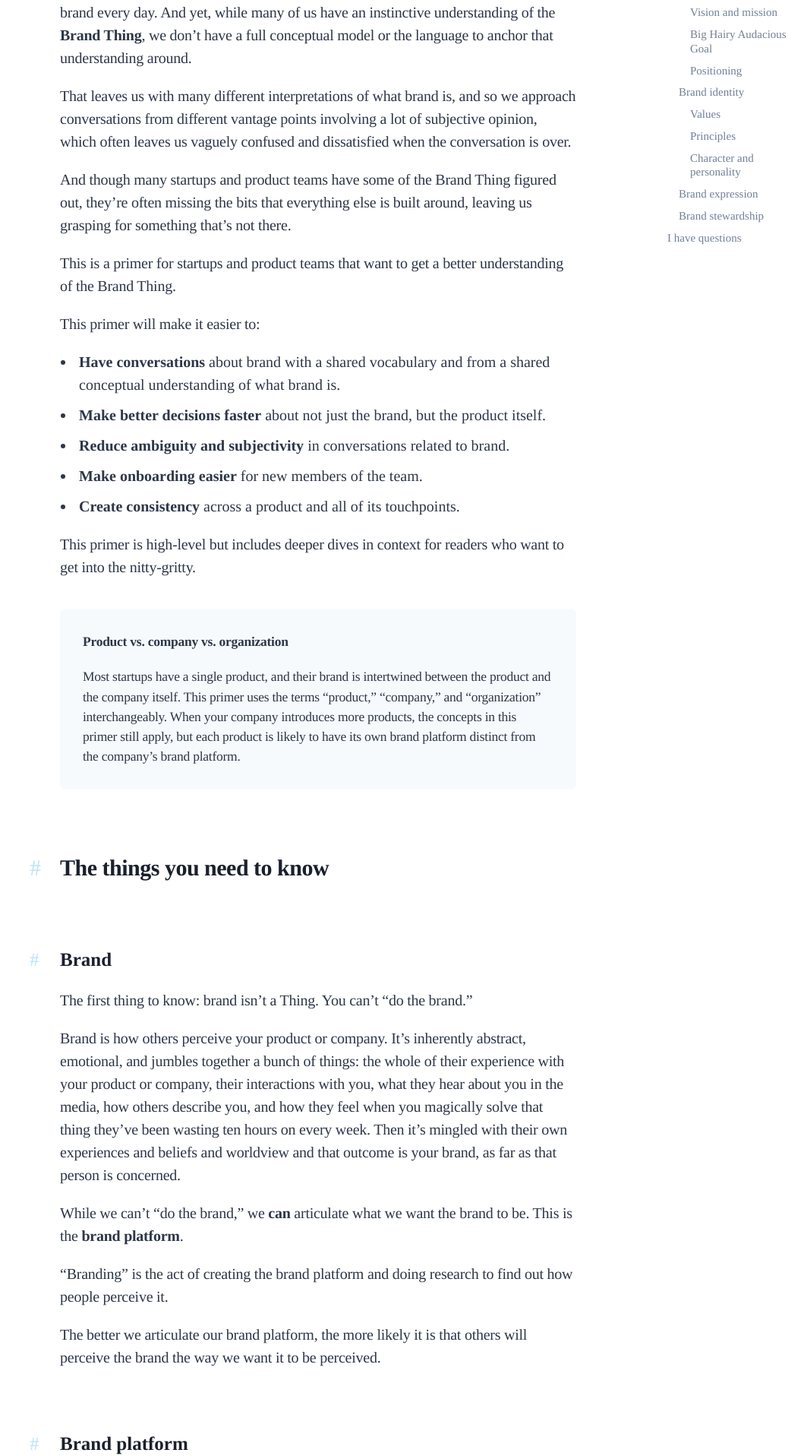
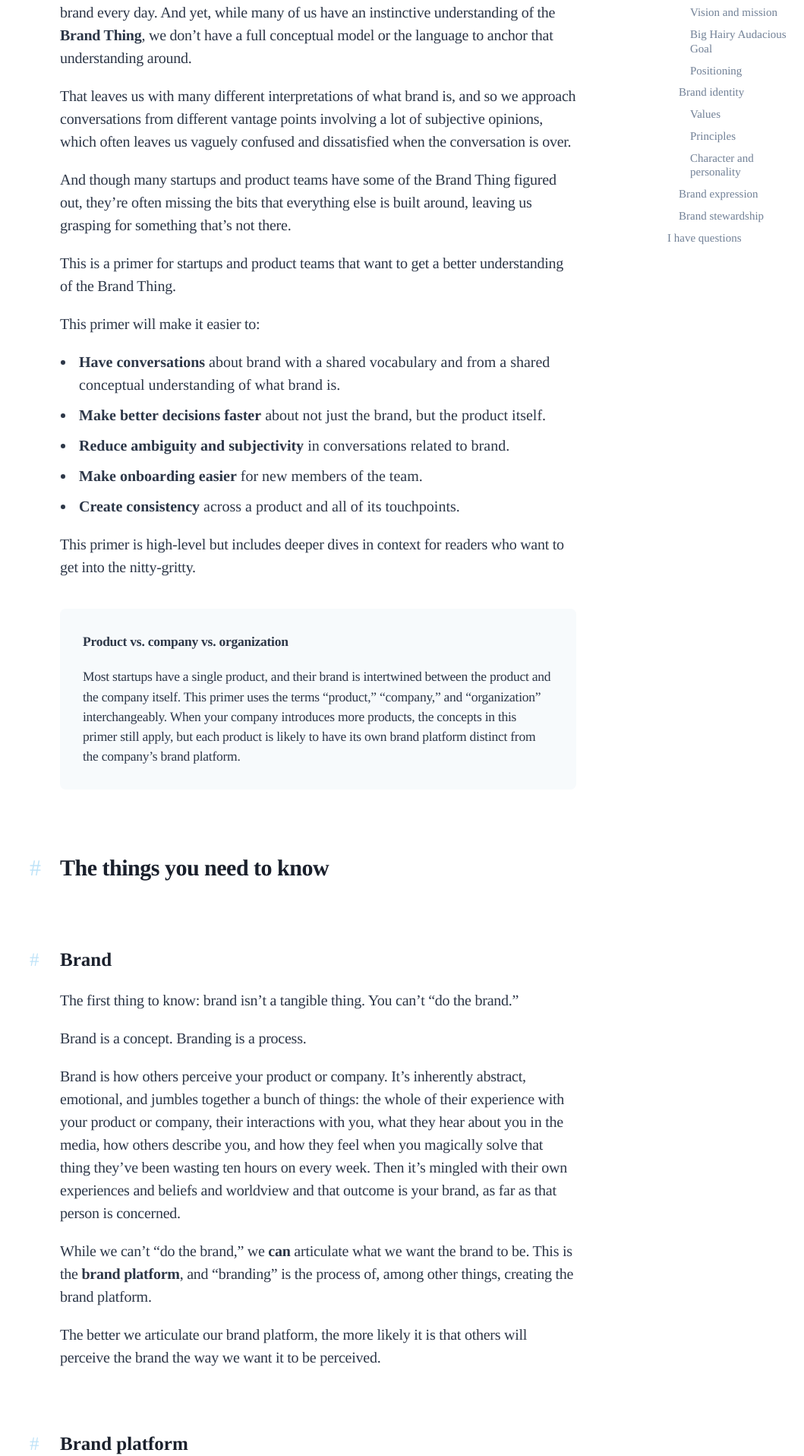
Before and after one commit to quinnkeast/what-is-this-brand-thing-anyway, a Next.js app: page / in a window 1280 px wide. Shown: the part 509-2425 px from the top of the page at 76% size, without its empty margins (221-1280 px from the left). Built offline with nearby package versions, Linux system fonts and the light colour scheme; a web font is replaced by a local one.

Commit message:
Edits based on @alicja's feedback

```diff
--- a/pages/index.js
+++ b/pages/index.js
@@ -56,9 +56,9 @@ export default function Home() {
               <p>
                 That leaves us with many different interpretations of what brand
                 is, and so we approach conversations from different vantage
-                points involving a lot of subjective opinion, which often leaves
-                us vaguely confused and dissatisfied when the conversation is
-                over.
+                points involving a lot of subjective opinions, which often
+                leaves us vaguely confused and dissatisfied when the
+                conversation is over.
               </p>
 
               <p>
@@ -127,9 +127,11 @@ export default function Home() {
               <AnchoredHeading level="3" content="Brand" />
 
               <p>
-                The first thing to know: brand isn’t a Thing. You can’t “do the
-                brand.”
+                The first thing to know: brand isn’t a tangible thing. You can’t
+                “do the brand.”
               </p>
+
+              <p>Brand is a concept. Branding is a process.</p>
 
               <p>
                 Brand is how others perceive your product or company. It’s
@@ -146,12 +148,8 @@ export default function Home() {
               <p>
                 While we can’t “do the brand,” we <strong>can</strong>{" "}
                 articulate what we want the brand to be. This is the{" "}
-                <strong>brand platform</strong>.
-              </p>
-
-              <p>
-                “Branding” is the act of creating the brand platform and doing
-                research to find out how people perceive it.
+                <strong>brand platform</strong>, and “branding” is the process
+                of, among other things, creating the brand platform.
               </p>
 
               <p>
@@ -410,8 +408,9 @@ export default function Home() {
               <AnchoredHeading level="4" content="Positioning" />
 
               <p>
-                Positioning is how your customers think about your brand in
-                relation to your competitors and the alternatives.
+                Positioning is how your customers think about your brand (and
+                how you want them to think about your brand) in relation to your
+                competitors and the alternatives.
               </p>
 
               <p>
@@ -542,11 +541,11 @@ export default function Home() {
               </p>
 
               <p>
-                What’s super weird and sometimes uncomfortable about brand
-                identity is that it doesn’t include things like logos or imagery
-                and stuff. It’s mostly abstract concepts and a bunch of stuff
-                written down. Look at it this way: no matter what you wear, your
-                friends and family know you’re still the same person underneath.
+                What’s sometimes weird and uncomfortable about brand identity is
+                that it doesn’t include things like logos or visuals. It’s
+                mostly abstract concepts and a bunch of stuff written down. Look
+                at it this way: no matter what you wear, your friends and family
+                know you’re still the same person underneath.
               </p>
 
               <p>
@@ -557,10 +556,10 @@ export default function Home() {
               <AnchoredHeading level="4" content="Values" />
 
               <p>
-                Values are the unchanging, inexorable values upon which a brand
-                will never compromise. The more specific they are to the brand
-                and the work they do, the more power they have to shape the
-                brand identity.
+                Values are the unchanging, inexorable rules or beliefs upon
+                which a brand will never compromise. The more specific they are
+                to the brand and the work they do, the more power they have to
+                shape the brand identity.
               </p>
 
               <p>
@@ -611,8 +610,9 @@ export default function Home() {
 
               <p>
                 A brand’s principles are the brand’s point of view. While values
-                capture expectations for actions and behaviour, principles
-                capture a stance on the way the world is, or should be.
+                capture <strong>internal</strong> expectations for actions and
+                behaviour, principles capture a stance on the way the world is,
+                or should be.
               </p>
 
               <p>
```
Also changed, not shown: 1 other file (tests, documents, lock files or other folders).
